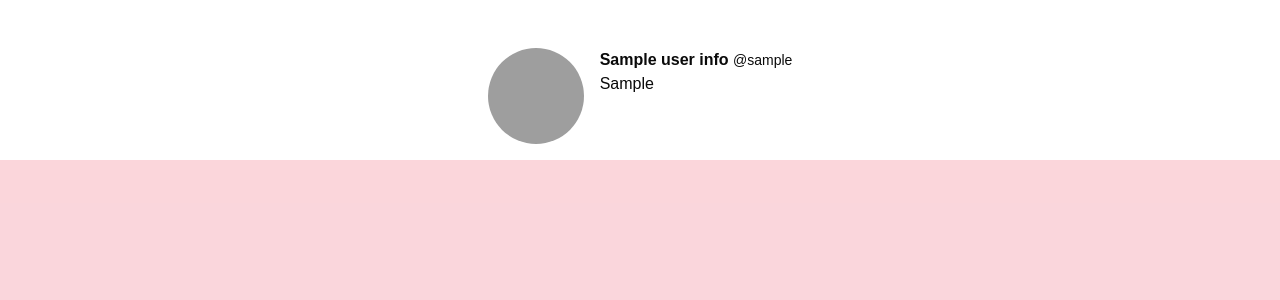
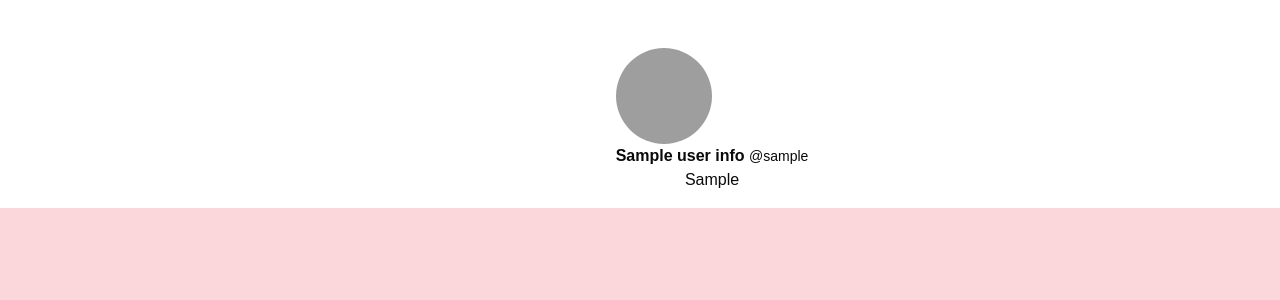
Before and after one commit to ImnRNS/Sweeter, a Flask app: template templates/user.html in a window 1280 px wide. Shown: the part 52-352 px from the top of the page. Run offline with Flask 3, Linux system fonts and the light colour scheme; the template is opened without the code that fills it: most values are stand-ins (such as "Sample title", 1, 10 or a date in 2020); some libraries are stand-ins or nearby versions; grey boxes are pictures that could not be loaded.

Commit message:
Initial commit

```diff
--- a/templates/user.html
+++ b/templates/user.html
@@ -52,25 +52,24 @@
         class="hero-body"
         style="padding-bottom: 1rem; margin: auto; min-width: 400px"
       >
-        <article class="media">
-          <figure class="media-left" style="align-self: center">
+        <article class="media is-centered has-text-centered">
+          <figure class="media-left" style="align-self: center; padding-left: 20vh;">
             <a class="image is-96x96" href="#">
               <img
                 class="is-rounded"
                 src="{{ url_for('static', filename=user_info.profile_pic_real) }}"
               />
             </a>
-          </figure>
             <div class="media-content">
               <div class="content">
                 <p>
-                <strong>{{ user_info.profile_name }}</strong>
-                <small>@{{ user_info.username }}</small>
+                  <strong>{{ user_info.profile_name }}</strong> <small>@{{ user_info.username }}</small>
                   <br />
                   {{ user_info.profile_info }}
                 </p>
               </div>
             </div>
+          </figure>
         </article>
       </div>
     </section>
```
Also changed, not shown: static/profile_pics/kelvin.jpg (added). Lines whose indentation alone changed are shown as unchanged.
